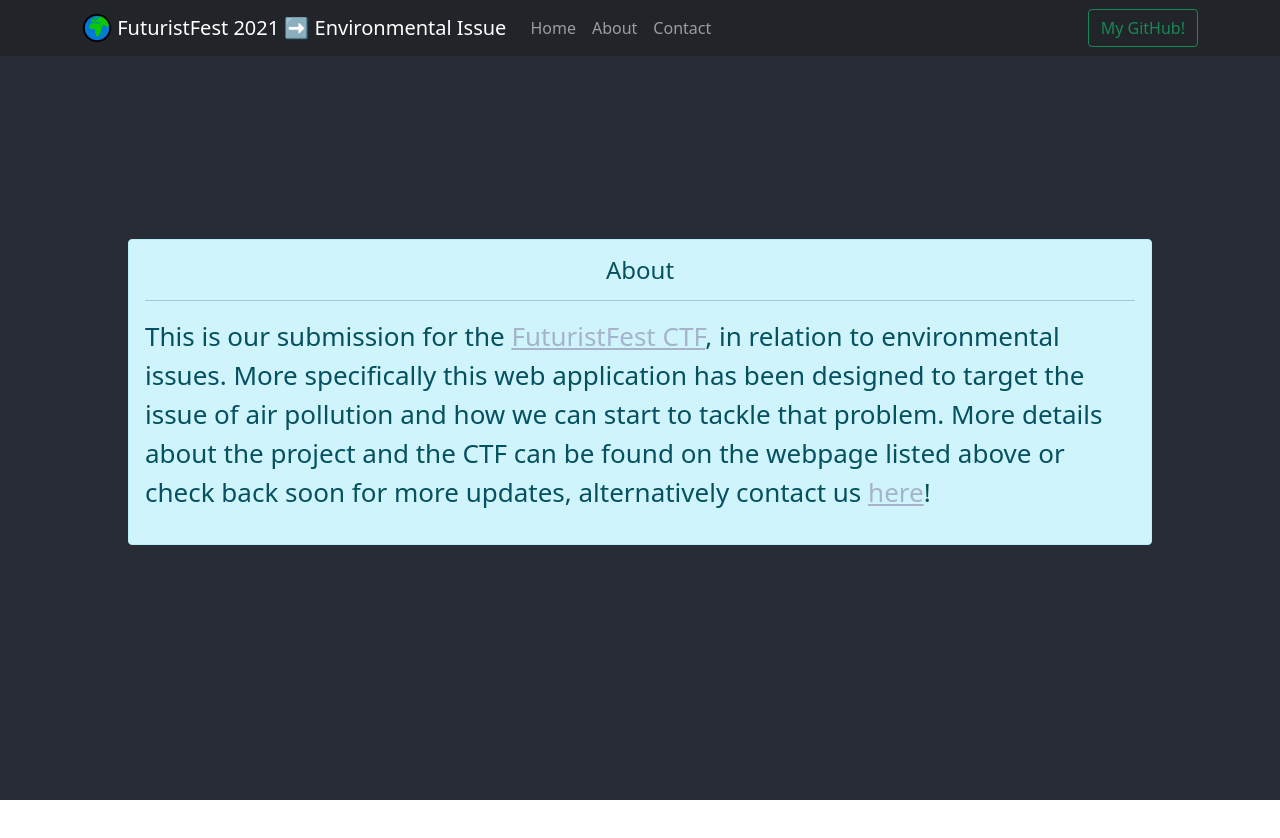
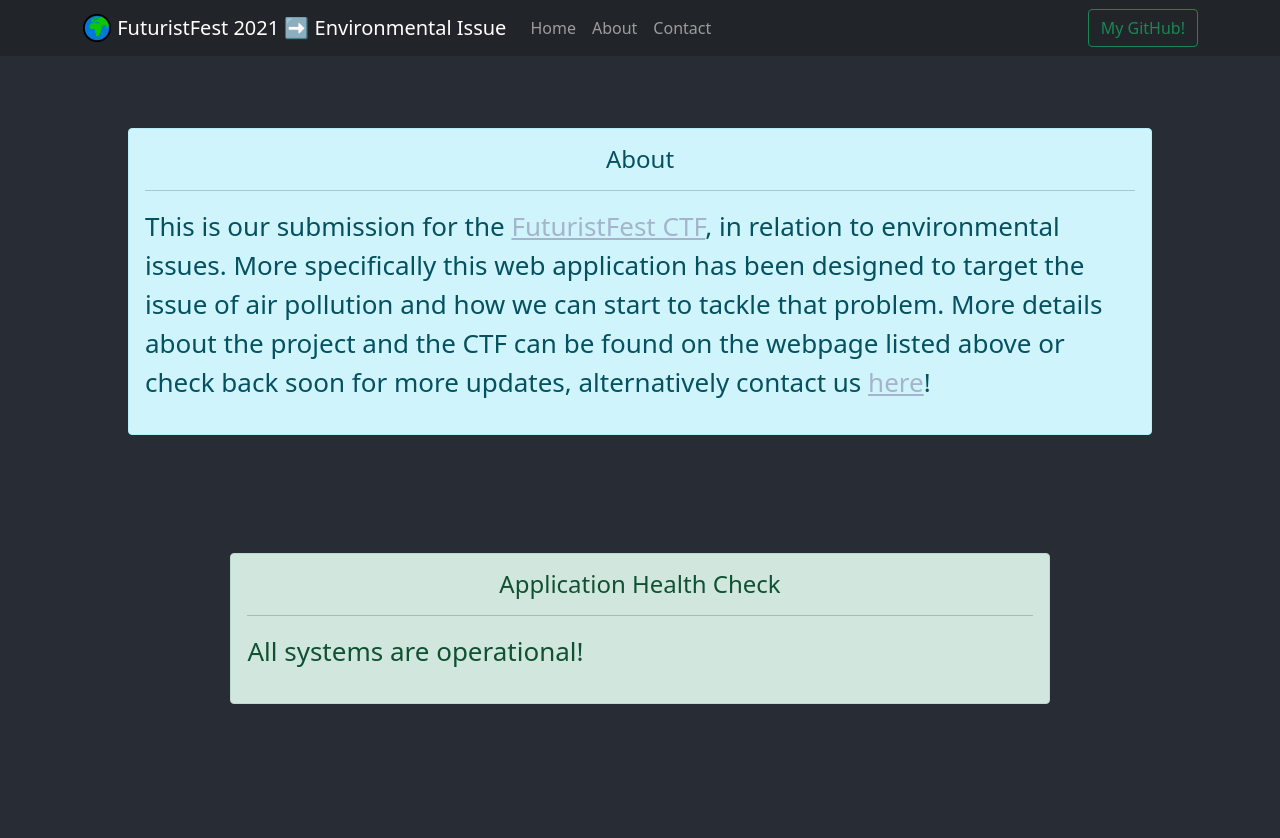
Before and after one commit to 71xn/futuristfest, a React (Create React App) app: page /about in a window 1280 px wide. Shown: the top 838 px of the page. Before the commit the page ends 800 px from the top, so only its background shows below. Built offline with nearby package versions, Linux system fonts and the light colour scheme.

Commit message:
added api health check

```diff
--- a/src/components/Form.js
+++ b/src/components/Form.js
@@ -1,13 +1,15 @@
-import React from "react";
+import React, { useState } from "react";
 import { useForm } from "react-hook-form";
 import { Form, Button } from "react-bootstrap";
 
 export default function App() {
+	const [message, setMessage] = useState("Guest");
+
 	const fetchWelcome = async (name) => {
 		const apiURL = "https://futuristfest.herokuapp.com/getmsg/?name=" + name;
 		const response = await fetch(apiURL);
-		console.log(response);
 		const data = await response.json();
+		setMessage(data.message);
 		console.log(data);
 	};
 
@@ -23,6 +25,10 @@ export default function App() {
 	console.log(errors);
 
 	return (
+		<div>
+			<p>
+				<b>{message}</b>
+			</p>
 			<Form onSubmit={handleSubmit(onSubmit)}>
 				<Form.Group className="mb-3" controlId="formBasicEmail">
 					<Form.Label>First Name</Form.Label>
@@ -48,5 +54,6 @@ export default function App() {
 					Submit
 				</Button>
 			</Form>
+		</div>
 	);
 }
--- /dev/null
+++ b/src/components/health.js
@@ -0,0 +1,40 @@
+import React from "react";
+import { Alert } from "react-bootstrap";
+import "../styles/About.css";
+
+const check = async () => {
+	const apiHealthURL = "https://futuristfest.herokuapp.com/healthcheck";
+	const response = await fetch(apiHealthURL);
+	const data = await response.json();
+	return Object.values(data).includes("health-status");
+};
+
+function Health() {
+	if (check) {
+		return (
+			<div className="About">
+				<Alert show={true} variant="success">
+					<Alert.Heading className="AlertHeading">
+						Application Health Check
+					</Alert.Heading>
+					<hr />
+					<p>All systems are operational!</p>
+				</Alert>
+			</div>
+		);
+	} else {
+		return (
+			<div className="About">
+				<Alert show={true} variant="danger">
+					<Alert.Heading className="AlertHeading">
+						Application Health Check
+					</Alert.Heading>
+					<hr />
+					<p>Backend System Error - Database not responsive!</p>
+				</Alert>
+			</div>
+		);
+	}
+}
+
+export default Health;
--- a/src/pages/About.js
+++ b/src/pages/About.js
@@ -1,5 +1,6 @@
 import { Alert } from "react-bootstrap";
 import "../styles/About.css";
+import Health from "../components/health";
 
 function About() {
 	return (
@@ -20,6 +21,7 @@ function About() {
 					<a href="/contact">here</a>!
 				</p>
 			</Alert>
+			<Health />
 		</div>
 	);
 }
```
Lines whose indentation alone changed are shown as unchanged.
